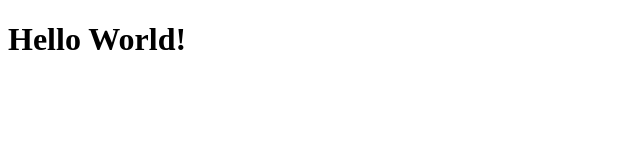
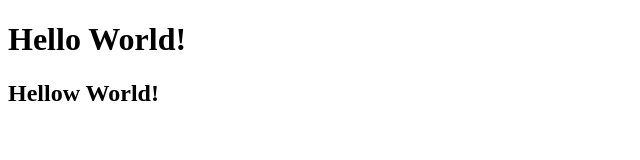
Before and after one commit to vircalimlim/rebase-test, a plain HTML site: page index.html in a window 1280 px wide. Shown: the whole page, without its empty margins (0-640 px from the left). Drawn offline with Linux system fonts and the light colour scheme.

Commit message:
add h2 tag.

```diff
--- a/index.html
+++ b/index.html
@@ -7,5 +7,6 @@
 </head>
 <body>
     <h1>Hello World!</h1>
+    <h2>Hellow World!</h2>
 </body>
 </html>
```
